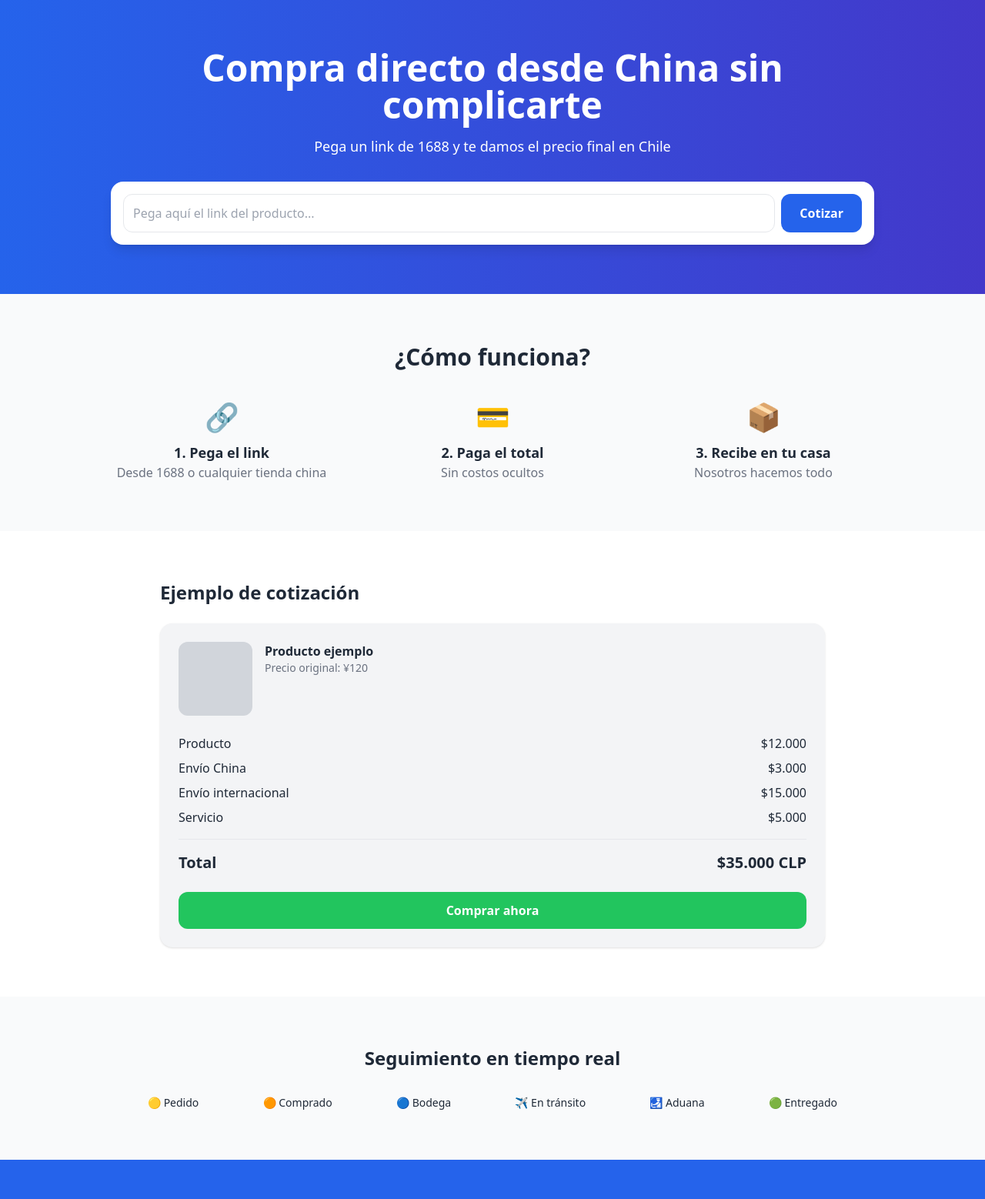
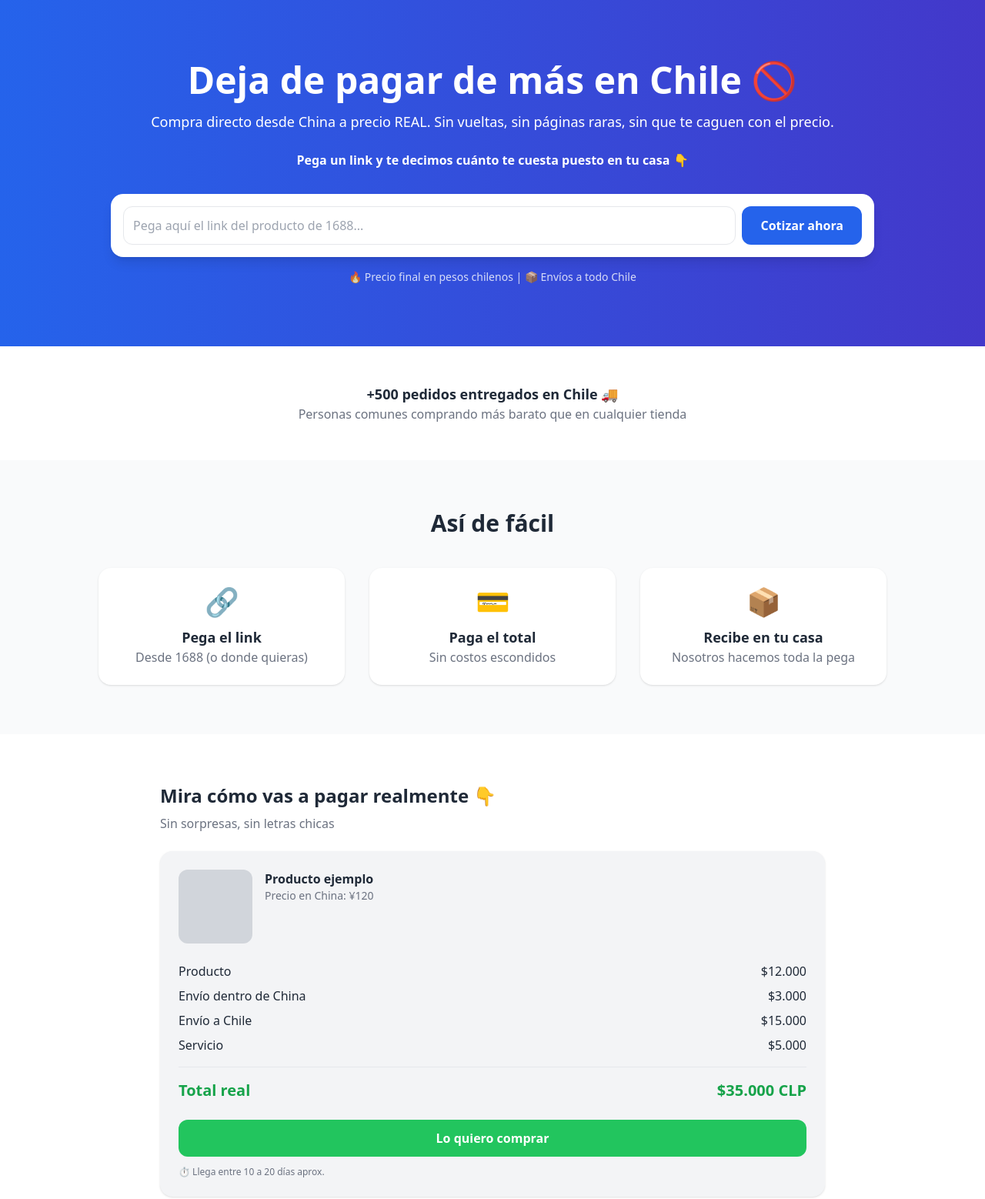
Before and after one commit to jamac2006/importachinachilefacil, a plain HTML site: page index.html in a window 1280 px wide. Shown: the top 1558 px of the page at 77% size. Drawn offline with nearby package versions, Linux system fonts and the light colour scheme.

Commit message:
Update index.html

```diff
--- a/index.html
+++ b/index.html
@@ -3,74 +3,86 @@
 <head>
   <meta charset="UTF-8">
   <meta name="viewport" content="width=device-width, initial-scale=1.0">
-  <title>Importa Fácil Chile</title>
+  <title>ImportaBarato.cl</title>
   <script src="https://cdn.tailwindcss.com"></script>
 </head>
 <body class="bg-gray-50 text-gray-800">
 
   <!-- HERO -->
-  <section class="bg-gradient-to-r from-blue-600 to-indigo-700 text-white py-16">
+  <section class="bg-gradient-to-r from-blue-600 to-indigo-700 text-white py-20">
     <div class="max-w-5xl mx-auto text-center px-4">
-      <h1 class="text-4xl md:text-5xl font-bold mb-4">Compra directo desde China sin complicarte</h1>
-      <p class="text-lg mb-8">Pega un link de 1688 y te damos el precio final en Chile</p>
+      <h1 class="text-4xl md:text-5xl font-bold mb-4">Deja de pagar de más en Chile 🚫</h1>
+      <p class="text-lg mb-6">Compra directo desde China a precio REAL. Sin vueltas, sin páginas raras, sin que te caguen con el precio.</p>
+      <p class="mb-8 font-semibold">Pega un link y te decimos cuánto te cuesta puesto en tu casa 👇</p>
 
       <div class="bg-white rounded-2xl shadow-lg p-4 flex flex-col md:flex-row gap-2">
-        <input type="text" placeholder="Pega aquí el link del producto..." class="flex-1 p-3 rounded-xl border outline-none text-black">
-        <button class="bg-blue-600 text-white px-6 py-3 rounded-xl font-semibold hover:bg-blue-700">Cotizar</button>
+        <input type="text" placeholder="Pega aquí el link del producto de 1688..." class="flex-1 p-3 rounded-xl border outline-none text-black">
+        <button class="bg-blue-600 text-white px-6 py-3 rounded-xl font-semibold hover:bg-blue-700">Cotizar ahora</button>
       </div>
+
+      <p class="mt-4 text-sm opacity-80">🔥 Precio final en pesos chilenos | 📦 Envíos a todo Chile</p>
     </div>
+  </section>
+
+  <!-- PRUEBA SOCIAL -->
+  <section class="py-12 bg-white text-center">
+    <p class="text-lg font-semibold">+500 pedidos entregados en Chile 🚚</p>
+    <p class="text-gray-500">Personas comunes comprando más barato que en cualquier tienda</p>
   </section>
 
   <!-- COMO FUNCIONA -->
   <section class="py-16">
     <div class="max-w-5xl mx-auto text-center">
-      <h2 class="text-3xl font-bold mb-10">¿Cómo funciona?</h2>
+      <h2 class="text-3xl font-bold mb-10">Así de fácil</h2>
       <div class="grid md:grid-cols-3 gap-8">
-        <div>
+        <div class="bg-white p-6 rounded-2xl shadow">
           <div class="text-4xl mb-3">🔗</div>
-          <h3 class="font-semibold text-lg">1. Pega el link</h3>
-          <p class="text-gray-500">Desde 1688 o cualquier tienda china</p>
+          <h3 class="font-semibold text-lg">Pega el link</h3>
+          <p class="text-gray-500">Desde 1688 (o donde quieras)</p>
         </div>
-        <div>
+        <div class="bg-white p-6 rounded-2xl shadow">
           <div class="text-4xl mb-3">💳</div>
-          <h3 class="font-semibold text-lg">2. Paga el total</h3>
-          <p class="text-gray-500">Sin costos ocultos</p>
+          <h3 class="font-semibold text-lg">Paga el total</h3>
+          <p class="text-gray-500">Sin costos escondidos</p>
         </div>
-        <div>
+        <div class="bg-white p-6 rounded-2xl shadow">
           <div class="text-4xl mb-3">📦</div>
-          <h3 class="font-semibold text-lg">3. Recibe en tu casa</h3>
-          <p class="text-gray-500">Nosotros hacemos todo</p>
+          <h3 class="font-semibold text-lg">Recibe en tu casa</h3>
+          <p class="text-gray-500">Nosotros hacemos toda la pega</p>
         </div>
       </div>
     </div>
   </section>
 
-  <!-- COTIZACION MOCK -->
+  <!-- COTIZACION -->
   <section class="bg-white py-16">
     <div class="max-w-4xl mx-auto px-4">
-      <h2 class="text-2xl font-bold mb-6">Ejemplo de cotización</h2>
+      <h2 class="text-2xl font-bold mb-2">Mira cómo vas a pagar realmente 👇</h2>
+      <p class="text-gray-500 mb-6">Sin sorpresas, sin letras chicas</p>
+
       <div class="bg-gray-100 p-6 rounded-2xl shadow">
         <div class="flex gap-4">
           <div class="w-24 h-24 bg-gray-300 rounded-xl"></div>
           <div>
             <h3 class="font-semibold">Producto ejemplo</h3>
-            <p class="text-sm text-gray-500">Precio original: ¥120</p>
+            <p class="text-sm text-gray-500">Precio en China: ¥120</p>
           </div>
         </div>
 
         <div class="mt-6 space-y-2">
           <div class="flex justify-between"><span>Producto</span><span>$12.000</span></div>
-          <div class="flex justify-between"><span>Envío China</span><span>$3.000</span></div>
-          <div class="flex justify-between"><span>Envío internacional</span><span>$15.000</span></div>
+          <div class="flex justify-between"><span>Envío dentro de China</span><span>$3.000</span></div>
+          <div class="flex justify-between"><span>Envío a Chile</span><span>$15.000</span></div>
           <div class="flex justify-between"><span>Servicio</span><span>$5.000</span></div>
         </div>
 
-        <div class="border-t mt-4 pt-4 flex justify-between text-xl font-bold">
-          <span>Total</span>
+        <div class="border-t mt-4 pt-4 flex justify-between text-xl font-bold text-green-600">
+          <span>Total real</span>
           <span>$35.000 CLP</span>
         </div>
 
-        <button class="w-full mt-6 bg-green-500 text-white py-3 rounded-xl font-semibold hover:bg-green-600">Comprar ahora</button>
+        <button class="w-full mt-6 bg-green-500 text-white py-3 rounded-xl font-semibold hover:bg-green-600">Lo quiero comprar</button>
+        <p class="text-xs text-gray-500 mt-3">⏱ Llega entre 10 a 20 días aprox.</p>
       </div>
     </div>
   </section>
@@ -78,7 +90,8 @@
   <!-- TRACKING -->
   <section class="py-16">
     <div class="max-w-4xl mx-auto text-center">
-      <h2 class="text-2xl font-bold mb-8">Seguimiento en tiempo real</h2>
+      <h2 class="text-2xl font-bold mb-4">No te dejamos a ciegas 👀</h2>
+      <p class="text-gray-500 mb-8">Vas viendo tu pedido en todo momento</p>
       <div class="flex justify-between text-sm">
         <div>🟡 Pedido</div>
         <div>🟠 Comprado</div>
@@ -92,9 +105,9 @@
 
   <!-- CTA FINAL -->
   <section class="bg-blue-600 text-white py-16 text-center">
-    <h2 class="text-3xl font-bold mb-4">Empieza ahora</h2>
-    <p class="mb-6">Cotiza tu primer producto en segundos</p>
-    <button class="bg-white text-blue-600 px-6 py-3 rounded-xl font-semibold">Cotizar producto</button>
+    <h2 class="text-3xl font-bold mb-4">Empieza ahora y paga menos desde hoy 💸</h2>
+    <p class="mb-6">Miles de productos mucho más baratos que en Chile</p>
+    <button class="bg-white text-blue-600 px-6 py-3 rounded-xl font-semibold">Cotizar mi producto</button>
   </section>
 
 </body>
```
